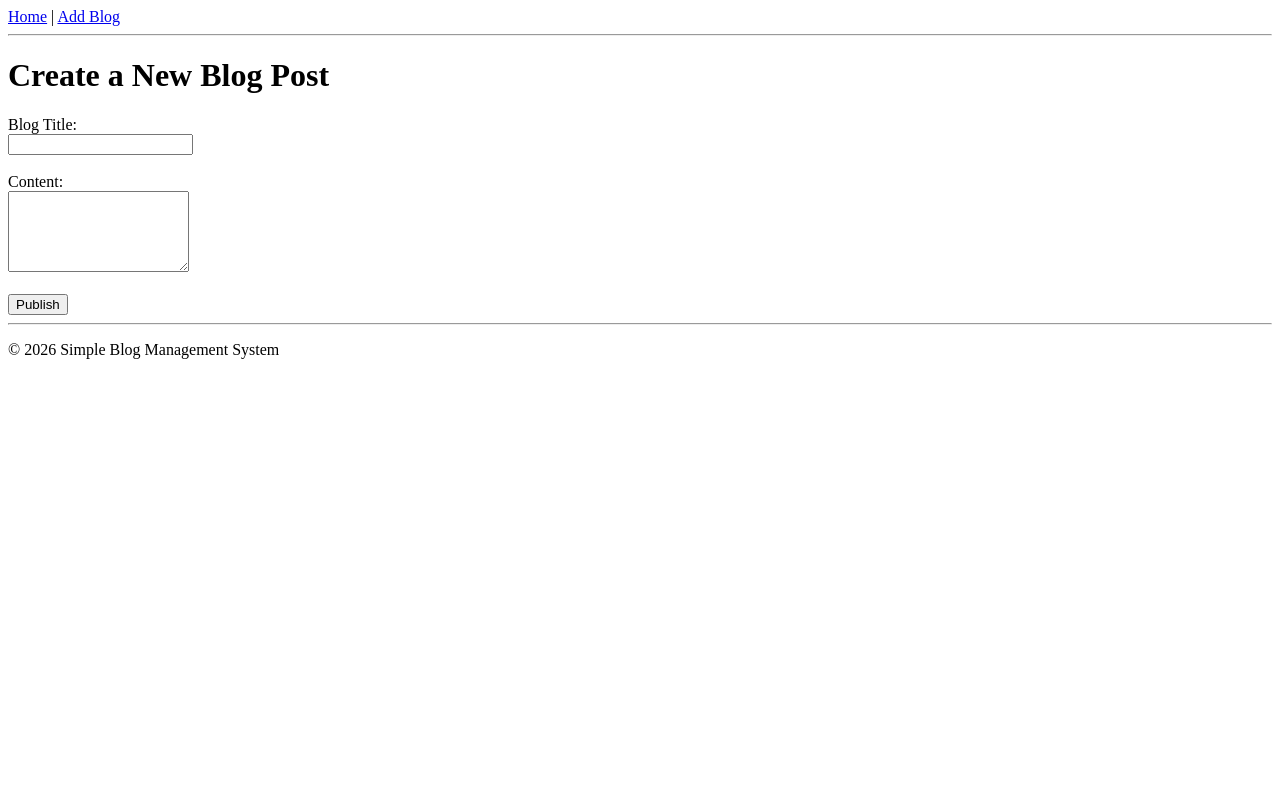
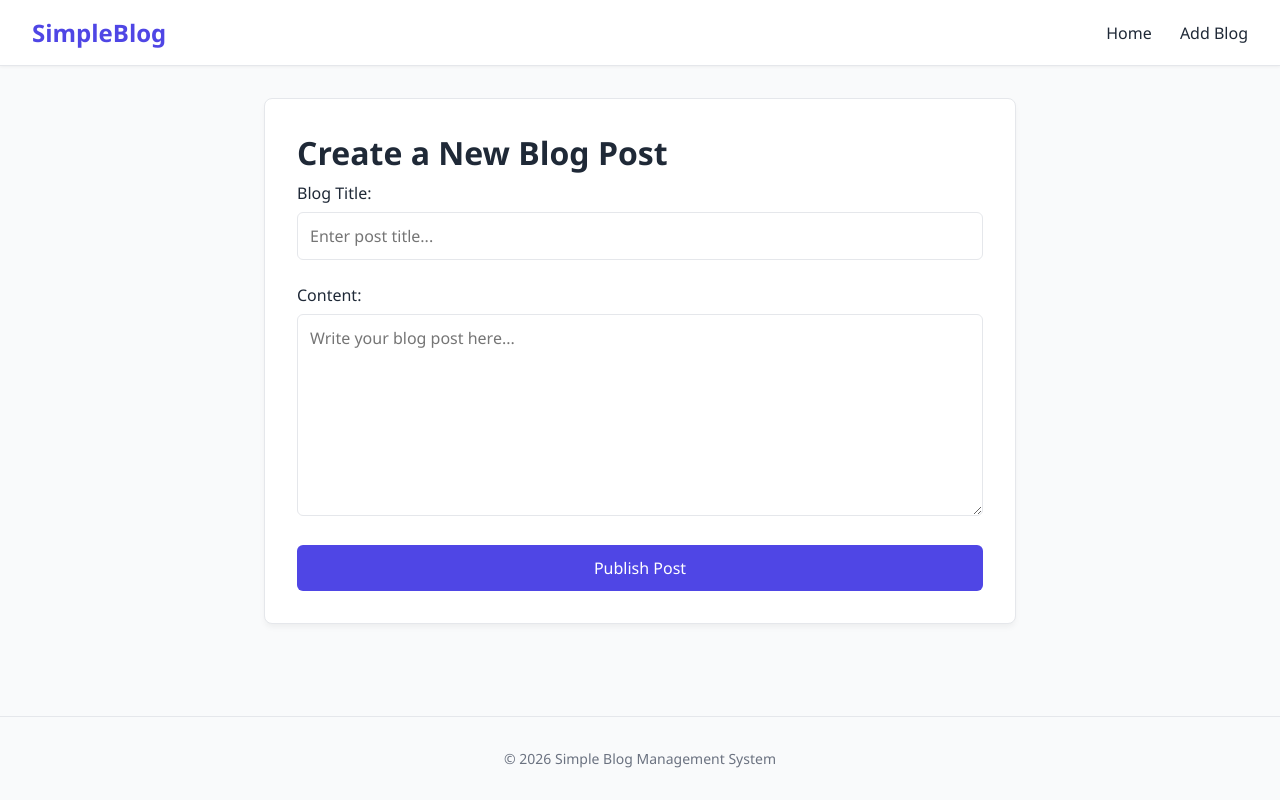
Before and after one commit to Yash23050/Intern-Task-1, a website: page public/add-blog.html in a window 1280 px wide. Drawn offline with Linux system fonts and the light colour scheme.

Commit message:
Day 3: Implemented CSS styling for professional UI

```diff
--- a/public/add-blog.html
+++ b/public/add-blog.html
@@ -3,32 +3,35 @@
 <head>
     <meta charset="UTF-8">
     <meta name="viewport" content="width=device-width, initial-scale=1.0">
-    <title>Add Blog - Blog Management</title>
+    <title>Add Blog</title>
+    <link rel="stylesheet" href="/style.css">
 </head>
 <body>
-    <!-- Navigation Bar -->
-    <nav>
-        <a href="/">Home</a> |
-        <a href="/add-blog.html">Add Blog</a>
-    </nav>
-    <hr>
+    <header class="navbar">
+        <div class="logo">SimpleBlog</div>
+        <nav>
+            <a href="/">Home</a>
+            <a href="/add-blog.html">Add Blog</a>
+        </nav>
+    </header>
 
-    <!-- Main Content -->
-    <main>
-        <h1>Create a New Blog Post</h1>
-        <form>
-            <label for="title">Blog Title:</label><br>
-            <input type="text" id="title" name="title" required><br><br>
+    <main class="container">
+        <div class="form-container">
+            <h1>Create a New Blog Post</h1>
+            <form class="blog-form">
+                <div class="form-group">
+                    <label for="title">Blog Title:</label>
+                    <input type="text" id="title" name="title" placeholder="Enter post title...">
+                </div>
+                <div class="form-group">
+                    <label for="content">Content:</label>
+                    <textarea id="content" name="content" rows="8" placeholder="Write your blog post here..."></textarea>
+                </div>
+                <button type="submit" class="btn-primary">Publish Post</button>
+            </form>
+        </div>
+    </main>
 
-            <label for="content">Content:</label><br>
-            <textarea id="content" name="content" rows="5" required></textarea><br><br>
-
-            <button type="submit">Publish</button>
-        </form>
-    </main>
-    <hr>
-
-    <!-- Footer -->
     <footer>
         <p>&copy; 2026 Simple Blog Management System</p>
     </footer>
--- /dev/null
+++ b/public/style.css
@@ -0,0 +1,182 @@
+/* --- Base Styles & Variables --- */
+:root {
+    --primary-color: #4F46E5; /* Professional Indigo */
+    --primary-hover: #4338ca;
+    --text-dark: #1f2937;
+    --text-muted: #6b7280;
+    --bg-color: #f9fafb;
+    --card-bg: #ffffff;
+    --border-color: #e5e7eb;
+}
+
+* {
+    margin: 0;
+    padding: 0;
+    box-sizing: border-box;
+    font-family: 'Segoe UI', system-ui, sans-serif;
+}
+
+body {
+    background-color: var(--bg-color);
+    color: var(--text-dark);
+    display: flex;
+    flex-direction: column;
+    min-height: 100vh;
+}
+
+/* --- Layout --- */
+.container {
+    max-width: 800px;
+    margin: 2rem auto;
+    padding: 0 1.5rem;
+    flex: 1;
+    width: 100%;
+}
+
+/* --- Header & Navigation --- */
+.navbar {
+    background-color: var(--card-bg);
+    border-bottom: 1px solid var(--border-color);
+    padding: 1rem 2rem;
+    display: flex;
+    justify-content: space-between;
+    align-items: center;
+    box-shadow: 0 1px 3px rgba(0,0,0,0.05);
+}
+
+.logo {
+    font-size: 1.5rem;
+    font-weight: 700;
+    color: var(--primary-color);
+}
+
+.navbar nav a {
+    text-decoration: none;
+    color: var(--text-dark);
+    margin-left: 1.5rem;
+    font-weight: 500;
+    transition: color 0.2s;
+}
+
+.navbar nav a:hover {
+    color: var(--primary-color);
+}
+
+/* --- Typography --- */
+h1 {
+    font-size: 2rem;
+    margin-bottom: 0.5rem;
+}
+
+.subtitle {
+    color: var(--text-muted);
+    margin-bottom: 2rem;
+}
+
+/* --- Blog Cards --- */
+.blog-card {
+    background: var(--card-bg);
+    border: 1px solid var(--border-color);
+    border-radius: 8px;
+    padding: 1.5rem;
+    margin-bottom: 1.5rem;
+    box-shadow: 0 4px 6px -1px rgba(0,0,0,0.05);
+    transition: transform 0.2s;
+}
+
+.blog-card:hover {
+    transform: translateY(-2px);
+}
+
+.blog-card h2 {
+    margin-bottom: 0.5rem;
+}
+
+.blog-meta {
+    font-size: 0.875rem;
+    color: var(--text-muted);
+    margin-bottom: 1rem;
+}
+
+.blog-card p {
+    line-height: 1.6;
+    margin-bottom: 1.5rem;
+    color: var(--text-dark);
+}
+
+/* --- Forms --- */
+.form-container {
+    background: var(--card-bg);
+    padding: 2rem;
+    border-radius: 8px;
+    border: 1px solid var(--border-color);
+    box-shadow: 0 4px 6px -1px rgba(0,0,0,0.05);
+}
+
+.form-group {
+    margin-bottom: 1.5rem;
+}
+
+label {
+    display: block;
+    margin-bottom: 0.5rem;
+    font-weight: 500;
+}
+
+input[type="text"], textarea {
+    width: 100%;
+    padding: 0.75rem;
+    border: 1px solid var(--border-color);
+    border-radius: 6px;
+    font-size: 1rem;
+    transition: border-color 0.2s;
+}
+
+input[type="text"]:focus, textarea:focus {
+    outline: none;
+    border-color: var(--primary-color);
+    box-shadow: 0 0 0 3px rgba(79, 70, 229, 0.1);
+}
+
+/* --- Buttons --- */
+.btn-primary, .btn-secondary {
+    display: inline-block;
+    padding: 0.75rem 1.5rem;
+    border-radius: 6px;
+    text-decoration: none;
+    font-weight: 500;
+    cursor: pointer;
+    border: none;
+    transition: background-color 0.2s;
+}
+
+.btn-primary {
+    background-color: var(--primary-color);
+    color: white;
+    width: 100%;
+    font-size: 1rem;
+}
+
+.btn-primary:hover {
+    background-color: var(--primary-hover);
+}
+
+.btn-secondary {
+    background-color: #e5e7eb;
+    color: var(--text-dark);
+    font-size: 0.875rem;
+}
+
+.btn-secondary:hover {
+    background-color: #d1d5db;
+}
+
+/* --- Footer --- */
+footer {
+    text-align: center;
+    padding: 2rem;
+    color: var(--text-muted);
+    font-size: 0.875rem;
+    border-top: 1px solid var(--border-color);
+    margin-top: auto;
+}
```
Also changed, not shown: public/index.html (+19 -12 lines).
